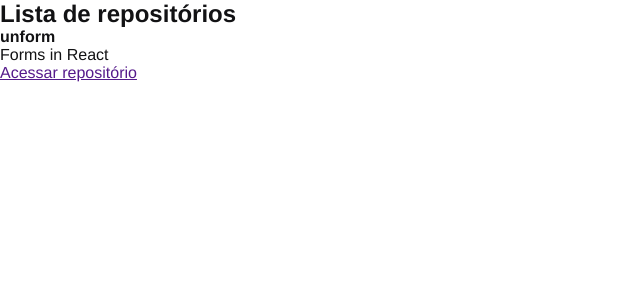
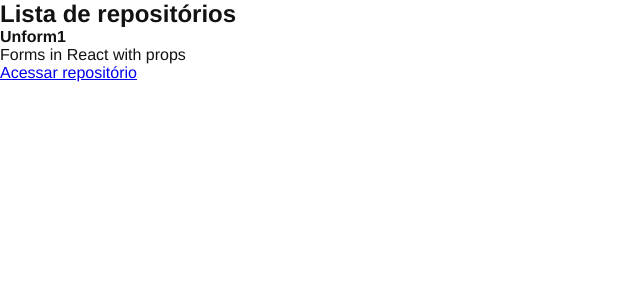
Before and after one commit to gabrieldasneves/Github-Explorer, a React app: page / in a window 1280 px wide. Shown: the top 300 px of the page, without its empty margins (0-640 px from the left). Built offline with nearby package versions, Linux system fonts and the light colour scheme.

Commit message:
simple props in react

```diff
--- /dev/null
+++ b/src/components/RepositoryItem.jsx
@@ -0,0 +1,11 @@
+export function RepositoryItem(props){
+    return(
+        <li>
+            <strong>{props.repository}</strong>
+            <p>{props.description}</p>
+            <a href={props.link}>
+                Acessar repositório
+            </a>
+        </li>
+    )
+}
--- a/src/components/RepositoryList.jsx
+++ b/src/components/RepositoryList.jsx
@@ -1,4 +1,4 @@
-const repositoryName = "unform";
+import {RepositoryItem} from "./RepositoryItem";
 
 export function RepositoryList(){
     return (
@@ -6,13 +6,10 @@
             <h1>Lista de repositórios</h1>
 
             <ul>
-                <li>
-                    <strong>{repositoryName}</strong>
-                    <p>Forms in React</p>
-                    <a href="">
-                        Acessar repositório
-                    </a>
-                </li>
+                <RepositoryItem
+                    repository="Unform1"
+                    description="Forms in React with props"
+                    link="https://github.com/gabrieldasneves?tab=repositories"/>
             </ul>
         </section>
     );
```
Also changed, not shown: 1 other file (tests, documents, lock files or other folders).
